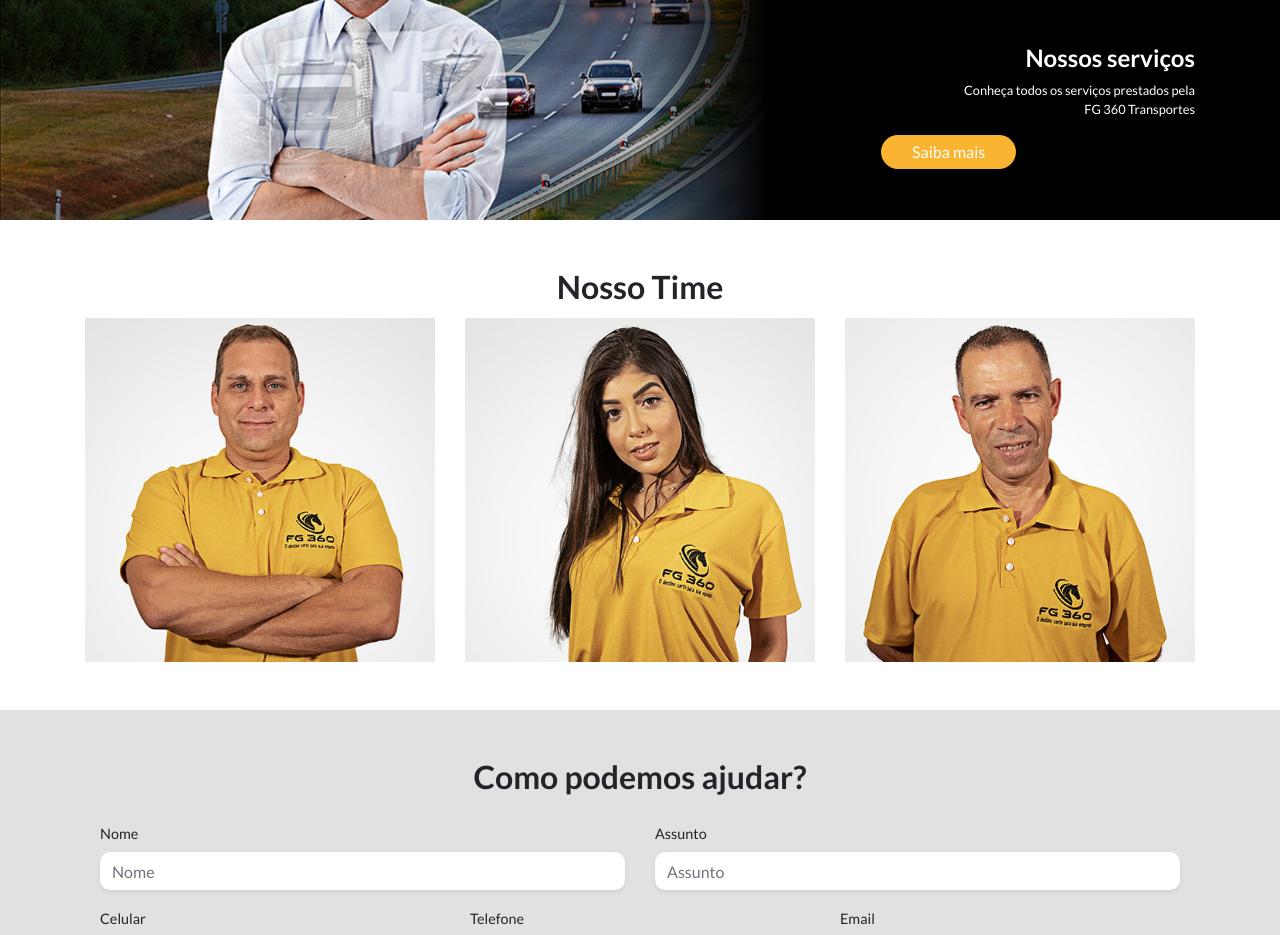
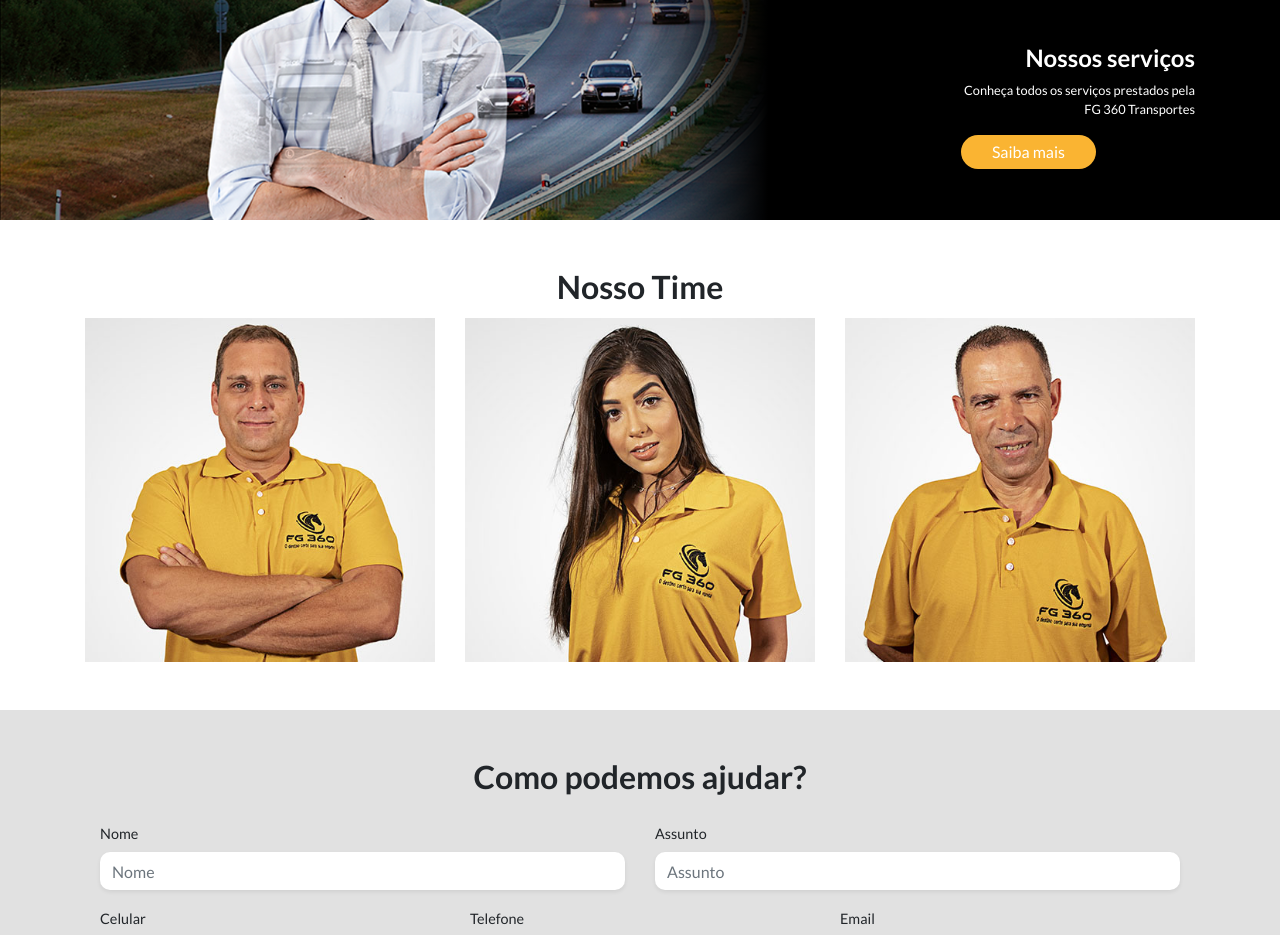
Before and after one commit to lrgplucas/Transportadora_FG360, a plain HTML site: page index.html in a window 1280 px wide. Shown: the part 940-1875 px from the top of the page. Drawn offline with nearby package versions, Linux system fonts and the light colour scheme.

Commit message:
Alteração btn section serviços

```diff
--- a/css/style.css
+++ b/css/style.css
@@ -237,13 +237,13 @@ body{
     }
 
     .servicos-jumbotron .servicos-home-btn{
-        margin-right: 25%;
+        margin-right: 17%;
      }
 }
 
 @media screen and (min-width: 992px){
     .servicos-jumbotron .servicos-home-btn{
-        margin-right: 17%;
+        margin-right: 10%;
      }
 }
 
```
